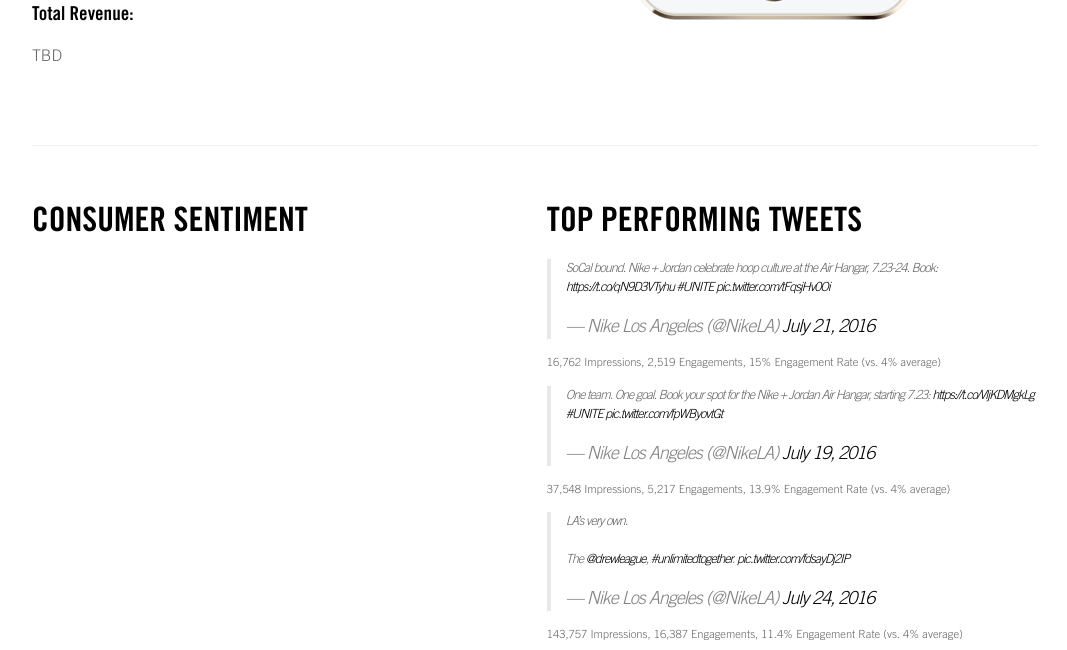
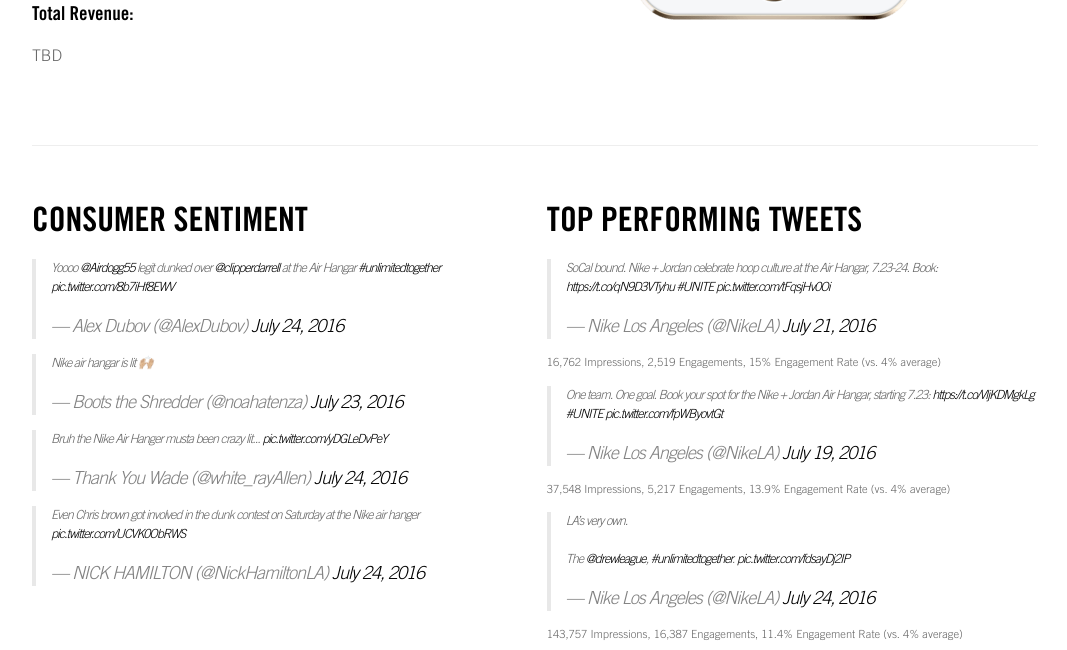
Before and after one commit to PHironaka/bream, a Jekyll site: the page built from _la/nike-jordan-air-hangar.markdown, in a window 1280 px wide and 900 px high, scrolled down 1057 px, cut to the strip 0-650 px from the top of the window. Shown: the whole strip, without its empty margins (105-1172 px from the left). Built offline with Jekyll 4.4.1, drawn with Linux system fonts in a browser that asks for light colours; a script that is not in the unit is left out; comment, search, counter and statistics services are not loaded.

Commit message:
Updated Nike Jordan Air Hangar

```diff
--- a/_la/nike-jordan-air-hangar.markdown
+++ b/_la/nike-jordan-air-hangar.markdown
@@ -57,6 +57,20 @@
   average)
 top-tweet-3: 143,757 Impressions, 16,387 Engagements, 11.4% Engagement Rate (vs. 4%
   average)
+consumer-twitter-asset:
+- |-
+  <blockquote class="twitter-tweet" data-lang="en"><p lang="en" dir="ltr">Yoooo <a href="https://twitter.com/Airdogg55">@Airdogg55</a> legit dunked over <a href="https://twitter.com/clipperdarrell">@clipperdarrell</a> at the Air Hangar <a href="https://twitter.com/hashtag/unlimitedtogether?src=hash">#unlimitedtogether</a> <a href="https://t.co/8b7iHf8EWV">pic.twitter.com/8b7iHf8EWV</a></p>&mdash; Alex Dubov (@AlexDubov) <a href="https://twitter.com/AlexDubov/status/757094171639361536">July 24, 2016</a></blockquote>
+  <script async src="//platform.twitter.com/widgets.js" charset="utf-8"></script>
+- "<blockquote class=\"twitter-tweet\" data-lang=\"en\"><p lang=\"en\" dir=\"ltr\">Nike
+  air hangar is lit \U0001F64C\U0001F3FC</p>&mdash; Boots the Shredder (@noahatenza)
+  <a href=\"https://twitter.com/noahatenza/status/756988434451800064\">July 23, 2016</a></blockquote>\n<script
+  async src=\"//platform.twitter.com/widgets.js\" charset=\"utf-8\"></script>"
+- |-
+  <blockquote class="twitter-tweet" data-lang="en"><p lang="en" dir="ltr">Bruh the Nike Air Hanger musta been crazy lit... <a href="https://t.co/yDGLeDvPeY">pic.twitter.com/yDGLeDvPeY</a></p>&mdash; Thank You Wade (@white_rayAllen) <a href="https://twitter.com/white_rayAllen/status/757287458165972992">July 24, 2016</a></blockquote>
+  <script async src="//platform.twitter.com/widgets.js" charset="utf-8"></script>
+- |-
+  <blockquote class="twitter-tweet" data-lang="en"><p lang="en" dir="ltr">Even Chris brown got involved in the dunk contest on Saturday at the Nike air hanger <a href="https://t.co/UCVK0ObRWS">pic.twitter.com/UCVK0ObRWS</a></p>&mdash; NICK HAMILTON (@NickHamiltonLA) <a href="https://twitter.com/NickHamiltonLA/status/757256742191239168">July 24, 2016</a></blockquote>
+  <script async src="//platform.twitter.com/widgets.js" charset="utf-8"></script>
 layout: post
 ---
 
```
